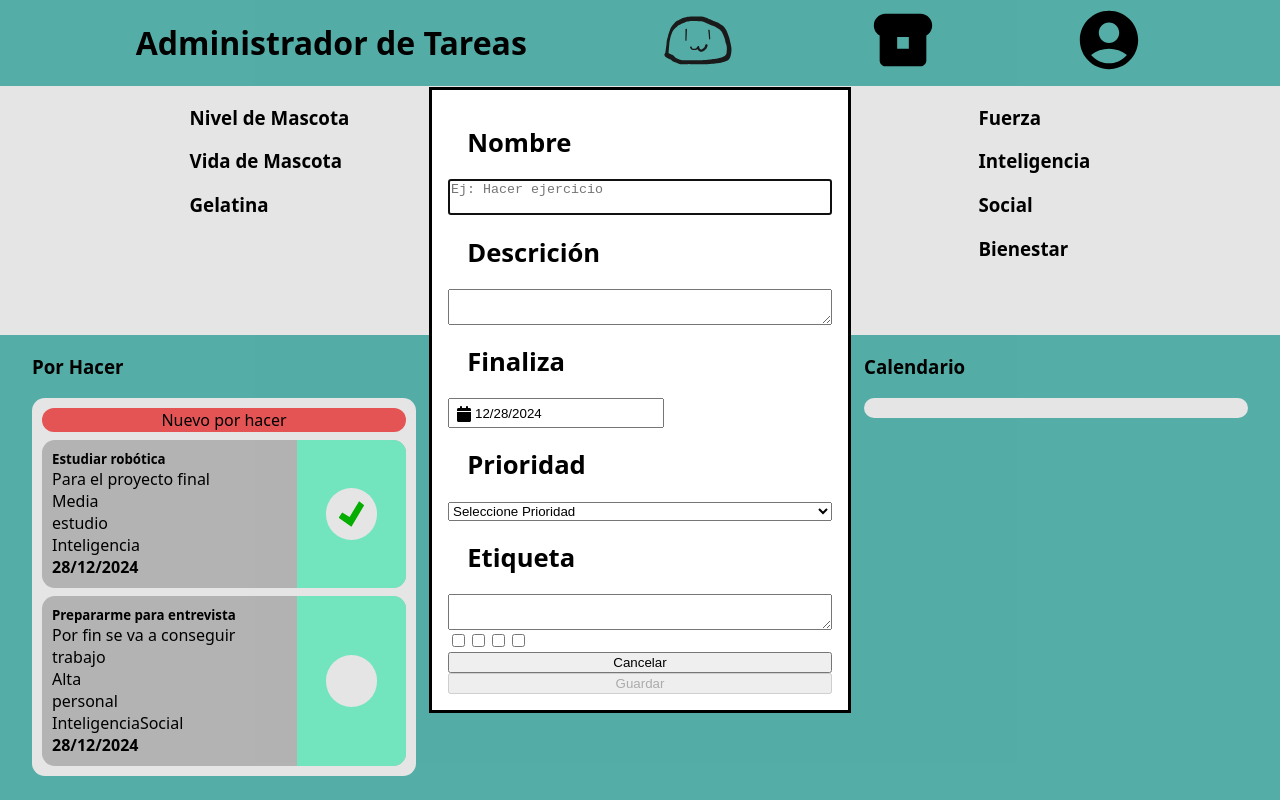
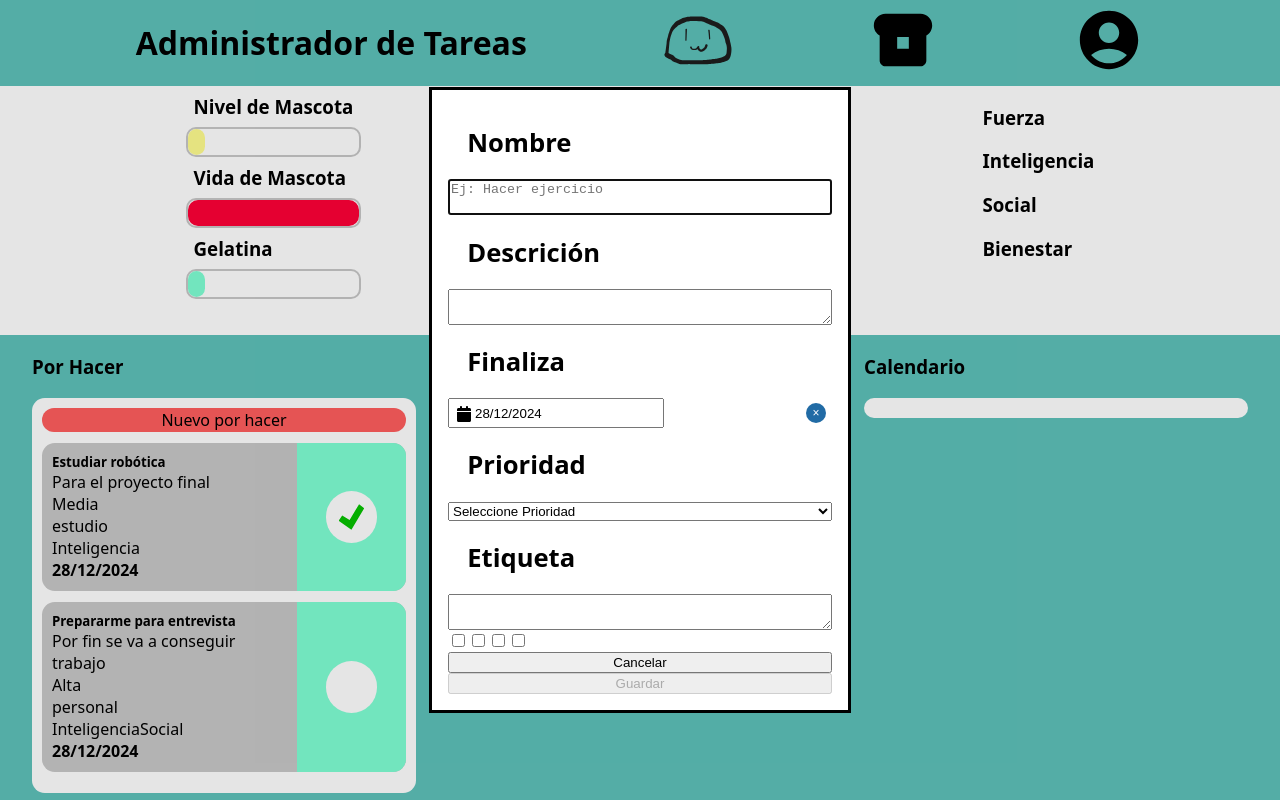
Before and after one commit to PancoBits/Habilo, a React (Vite) app: page / in a window 1280 px wide. Both pictures are taken after a click on the button "Nuevo por hacer". Built offline with nearby package versions, Linux system fonts and the light colour scheme.

Commit message:
Implement drag-and-drop functionality for the cards

```diff
--- a/src/App.css
+++ b/src/App.css
@@ -37,6 +37,41 @@ img{
     max-width: 250px;
 }
 
+#status h3{
+    margin: 1vh;
+}
+
+.status-bar {
+    width: 100%;
+    height: 30px;
+    background-color: #ffffff;
+    border-radius: 10px;
+    border: 2px solid #c7c7c7;
+    box-sizing: border-box;
+}
+
+#level {
+    width: 10%;
+    height: 100%;
+    background-color: #fffd8f;
+    border-radius: 10px;
+    box-sizing: border-box;
+}
+#life {
+    width: 100%;
+    height: 100%;
+    background-color: #ff0037;
+    border-radius: 10px;
+    box-sizing: border-box;
+}
+#gelatine {
+    width: 10%;
+    height: 100%;
+    background-color: aquamarine;
+    border-radius: 10px;
+    box-sizing: border-box;
+}
+
 #App-tracker {
     display: flex;
     width: 100%;
@@ -55,7 +90,6 @@ img{
     width: 30vw;
     height: fit-content;
     box-sizing: border-box;
-    gap: 0.5rem;
 }
 
 .Task{
@@ -64,6 +98,11 @@ img{
     display: flex;
     flex-direction: row;
     justify-content: space-between;
+}
+
+.Task.dragging{
+    opacity: 0.7;
+    border: 1px dashed #333;
 }
 
 .Task article{
@@ -141,3 +180,21 @@ img{
 .info-item #name{
     resize: none;
 }
+
+.da-show{
+    text-align: center;
+    line-height: 20vh;
+    border-radius: 1vw;
+    border: 2px dashed aquamarine;
+    padding: clamp(5px, 1.5vw, 10px);
+    margin: clamp(5px, 1.5vw, 10px);
+    height: 20vh;
+    opacity: 1;
+    transition: all 0.5s ease-in-out;
+}
+
+.da-notshow{
+    transition: all 0.5s ease-in-out;
+    font-size: 0.5rem;
+    opacity: 0;
+}
--- a/src/App.jsx
+++ b/src/App.jsx
@@ -2,7 +2,8 @@ import "./App.css"
 import { Card } from "./Card";
 import Task from "./components/TaskTarget"
 import DialogAdd from "./components/DialogAdd";
-import { useState, useRef } from "react";
+import DropArea from "./components/dropArea"
+import {Fragment,useState, useRef } from "react";
 
 /* eslint-disable react/prop-types */
 
@@ -12,11 +13,14 @@ const ButtonAdd = ({content,activateModal}) => {
     )
 };
 
-const ShowCards = ({data,modify}) => {
+const ShowCards = ({data,modify,activeCard,setActiveCard,onDrop}) => {
     const display = () => {
         return data.map(card =>
          (
-            <Task key={card.id} card={card} modify={modify}/>
+            <Fragment  key={card.id}>
+                <Task card={card} modify={modify} setActiveCard={setActiveCard}/>
+                <DropArea position={card.position+1} type={card.type} activeCard={activeCard} onDrop={() => onDrop(card.position+1,card.type)}></DropArea>
+            </Fragment>
         )
         )
     };
@@ -27,9 +31,12 @@ export function App(){
 
     const dialogModal = useRef();
     const [dialogOpen, setDialog] = useState(false)
+    const [startDate, setStartDate] = useState(new Date())
     const [isTask, setIsTask] = useState(false)
     const [isModified, setIsModified] = useState(false)
     const [actualCard, setActualCard] = useState(new Card())
+    const [activeCard, setActiveCard] = useState(null)
+
     const [habits, setHabits] = useState([new Card(
         0,
         "Leer un libro al mes",
@@ -39,29 +46,32 @@ export function App(){
         ["personal","habilidad"],
         ["Inteligencia", "Bienestar"],
         true,
-        "habit"
+        "habit",
+        0
     )])
 
     const [tasks, setTasks] = useState([new Card(
         0,
         "Estudiar robótica",
         "Para el proyecto final",
-        `${new Date().getDate()}/${new Date().getMonth() + 1}/${new Date().getFullYear()}`,
+        new Date(),
         "Media",
         ["estudio"],
         ["Inteligencia"],
         true,
-        "task"
+        "task",
+        0
     ),new Card(
         1,
         "Prepararme para entrevista",
         "Por fin se va a conseguir trabajo",
-        `${new Date().getDate()}/${new Date().getMonth() + 1}/${new Date().getFullYear()}`,
+        new Date(),
         "Alta",
         ["personal"],
         ["Inteligencia","Social"],
         false,
-        "task"
+        "task",
+        1
     )])
 
     const stats = [{
@@ -86,9 +96,7 @@ export function App(){
     const habitMessage = "Nuevo hábito"
 
     const activateModal = (content) => {
-        if(content === habitMessage) setIsTask(false)
-        else setIsTask(true)
-
+        content === habitMessage ? setIsTask(false) : setIsTask(true)
         setDialog(!dialogOpen);
         dialogModal.current.showModal();
     };
@@ -98,20 +106,22 @@ export function App(){
 
             if(event.type === "submit"){
                 event.preventDefault();
-                let id=0,date,type;
+                let id=0,date,type,position;
 
                 if(isTask){
                     tasks.forEach(task =>
-                    task.id>=id && (id=task.id+1)
+                        task.id>=id && (id=task.id+1)
                     )
-                    date = event.target.date.value;
+                    date = startDate;
                     type = "task";
+                    position = tasks.length;
                 }else{
                     habits.forEach(habit =>
                         habit.id>=id && (id=habit.id+1)
                     )
                     date = null;
                     type = "habit";
+                    position = habits.length;
                 }
 
                 const newCard = new Card(
@@ -123,18 +133,21 @@ export function App(){
                     event.target.tags.value.trim().split(",").map(e => e.trim()),
                     [].filter.call(event.target.stat,e => e.checked).map(element => element.value),
                     isModified ? actualCard.isFinished : false,
-                    type
+                    type,
+                    position
                 )
 
                 if(isModified){
                     isTask ? setTasks(tasks.map(task => task.id == actualCard.id ? newCard : task))
-                        : setHabits(habits.map(habit => habit.id == actualCard.id ? newCard : habit))
+                            : setHabits(habits.map(habit => habit.id == actualCard.id ? newCard : habit))
                 }
 
                 !isModified && (isTask ? setTasks(tasks.concat(newCard)) : setHabits(habits.concat(newCard)))
             }else{
-                isTask ? setTasks(tasks.filter((_,id) => id !== tasks.indexOf(actualCard)))
-                    : setHabits(habits.filter((_,id) => id !== habits.indexOf(actualCard)))
+                isTask ? setTasks(tasks.filter((_,id) => id !== tasks.indexOf(actualCard))
+                                        .map((task,i) => {task.setposition = i; return task}))
+                        : setHabits(habits.filter((_,id) => id !== habits.indexOf(actualCard))
+                                        .map((habit,i) => {habit.setposition = i; return habit}))
             }
         }
         setDialog(!dialogOpen)
@@ -144,18 +157,45 @@ export function App(){
     };
 
     const modifyCard = (card) => {
-        if(card.type === "task") setIsTask(true)
-        else setIsTask(false)
-
+        card.type === "task" ? setIsTask(true) : setIsTask(false)
         setActualCard(card);
         setIsModified(!isModified)
         setDialog(!dialogOpen);
         dialogModal.current.showModal();
     }
 
+    const onDrop = (position,cardType) => {
+        if(position !== activeCard.position && position !== activeCard.position+1){
+            let cardsChange = (cardType === "task") ? [...tasks] : [...habits]
+
+            cardsChange.splice(position,0,activeCard)
+            cardsChange.splice(cardsChange.findIndex((card,i) =>
+            card.id === activeCard.id ? (i!=position ? true : false) : false),1)
+
+            cardType === "task" ? setTasks(cardsChange.map((card,i) => {
+                                    card.setposition = i
+                                    return card
+                                }))
+                                : setHabits(cardsChange.map((card,i) => {
+                                    card.setposition = i
+                                    return card
+                                }))
+        }
+    }
+
     return(
         <>
-            <DialogAdd ref={dialogModal} dialogOpen={dialogOpen} closeModal={closeModal} isTask={isTask} isModified={isModified} actualCard={actualCard} stats={stats}/>
+            <DialogAdd
+                ref={dialogModal}
+                dialogOpen={dialogOpen}
+                closeModal={closeModal}
+                startDate={startDate}
+                setStartDate={setStartDate}
+                isTask={isTask}
+                isModified={isModified}
+                actualCard={actualCard}
+                stats={stats}
+            />
             <header id="App-header">
                 <h1>Administrador de Tareas</h1>
                 <div>
@@ -171,10 +211,19 @@ export function App(){
 
             <main>
                 <section className="App">
-                    <article>
+                    <article id="status">
                         <h3>Nivel de Mascota</h3>
+                        <div className="status-bar">
+                            <div id="level"></div>
+                        </div>
                         <h3>Vida de Mascota</h3>
+                        <div className="status-bar">
+                            <div id="life"></div>
+                        </div>
                         <h3>Gelatina</h3>
+                        <div className="status-bar">
+                            <div id="gelatine"></div>
+                        </div>
                     </article>
 
                     <article>
@@ -197,14 +246,16 @@ export function App(){
                         <h1>Por Hacer</h1>
                         <section id="at-box">
                             <ButtonAdd content={taskMessage} activateModal={activateModal}/>
-                            <ShowCards data={tasks} modify={modifyCard}/>
+                            <DropArea position={0} type={"task"} activeCard={activeCard} onDrop={() => onDrop(0,"task")}></DropArea>
+                            <ShowCards activeCard={activeCard} data={tasks} modify={modifyCard} setActiveCard={setActiveCard} onDrop={onDrop}/>
                         </section>
                     </article>
                     <article>
                         <h1>Hábitos</h1>
                         <section id="at-box">
                         <ButtonAdd content={habitMessage} activateModal={activateModal}/>
-                        <ShowCards data={habits} modify={modifyCard}/>
+                        <DropArea position={0} type={"habit"} activeCard={activeCard} onDrop={() => onDrop(0,"habit")}></DropArea>
+                        <ShowCards activeCard={activeCard} data={habits} modify={modifyCard} setActiveCard={setActiveCard} onDrop={onDrop}/>
                         </section>
                     </article>
                     <article>
--- a/src/Card.js
+++ b/src/Card.js
@@ -1,5 +1,5 @@
 export class Card{
-    constructor(id,name,description,due,priority,tags,stats,isFinished,type){
+    constructor(id,name,description,due,priority,tags,stats,isFinished,type,position){
         this.id = id;
         this.name = name;
         this.description = description;
@@ -9,9 +9,13 @@ export class Card{
         this.stats = stats;
         this.isFinished = isFinished;
         this.type = type;
+        this.position = position;
     }
 
-    set finished(isFinished){
+    set setfinished(isFinished){
         this.isFinished = isFinished;
     }
+    set setposition(position){
+        this.position = position;
+    }
 }
--- a/src/components/DialogAdd.jsx
+++ b/src/components/DialogAdd.jsx
@@ -1,15 +1,17 @@
 import { useState,forwardRef, useEffect } from "react";
-import DatePicker from "react-datepicker";
+import DatePicker, {registerLocale} from "react-datepicker";
 import "react-datepicker/dist/react-datepicker.css";
+import {es}from 'date-fns/locale';
+registerLocale("es",es)
+
 /* eslint-disable react/prop-types */
-const DialogAdd = forwardRef (function DialogAdd({closeModal,dialogOpen,isTask,isModified,actualCard,stats},ref) {
-    const [startDate, setStartDate] = useState(new Date());
+const DialogAdd = forwardRef (function DialogAdd({closeModal,dialogOpen,startDate,setStartDate,isTask,isModified,actualCard,stats},ref) {
     const [sendButton, setSendButton] = useState([false,false]);
     const [checkboxes,setCheckboxes] = useState(stats)
 
     useEffect(() => {
         if(actualCard.stats !== undefined){
-            setStartDate(new Date(actualCard.due))
+            setStartDate(actualCard.due)
             actualCard.stats.forEach(cardStat => {
                 setCheckboxes(checks => checks.map(stat =>
                     stat.name === cardStat ? {...stat,check:!stat.check} : stat
@@ -62,11 +64,21 @@ const DialogAdd = forwardRef (function DialogAdd({closeModal,dialogOpen,isTask,i
             <dialog ref={ref} className="add-item" onKeyDown={noExit}>
                 <form key={dialogOpen} onSubmit={sendForm} className="info-item">
                     <h1>Nombre</h1>
-                    <textarea id="name" autoFocus={true}  placeholder="Ej: Hacer ejercicio" onChange={isFilled} defaultValue={actualCard.name}></textarea>
+                    <textarea id="name" autoComplete="on" autoFocus placeholder="Ej: Hacer ejercicio" onChange={isFilled} defaultValue={actualCard.name}></textarea>
                     <h1>Descrición</h1>
                     <textarea id="description" defaultValue={actualCard.description}></textarea>
                     {isTask && <h1>Finaliza</h1>}
-                    {isTask && <DatePicker showIcon toggleCalendarOnIconClick selected={startDate} onChange={(date) => setStartDate(date)} id="date"/>}
+                    {isTask && <DatePicker
+                        id="date"
+                        showIcon
+                        toggleCalendarOnIconClick
+                        isClearable
+                        closeOnScroll={true}
+                        selected={startDate}
+                        onChange={(date) => setStartDate(date)}
+                        locale="es"
+                        dateFormat="dd/MM/yyyy"
+                        placeholderText="Sin fecha de finalización"/>}
                     <h1>Prioridad</h1>
 
                     <select name="priority" defaultValue={actualCard.priority}>
--- /dev/null
+++ b/src/components/dropArea.jsx
@@ -0,0 +1,22 @@
+import {useState} from "react";
+
+const DropArea = ({position,type,activeCard,onDrop}) => {
+    const [isDrop,setIsDrop] = useState(false)
+
+    const differentPosition = () => (position !== activeCard.position && position !== activeCard.position+1);
+    const sameType = (e) => (e.target.getAttribute('name') === activeCard.type);
+
+    return <div
+            name={type}
+            onDragEnter={e => differentPosition() && (sameType(e) && setIsDrop(true))}
+            onDragLeave={e => differentPosition() && (sameType(e) && setIsDrop(false))}
+            onDrop={e => { if(differentPosition() && sameType(e)){
+                            onDrop();
+                            setIsDrop(false)
+                        }}}
+            onDragOver={e => differentPosition() && (sameType(e) && e.preventDefault())}
+            className={isDrop ? "da-show" : "da-notshow"}>
+            Dejar aquí</div>
+}
+
+export default DropArea
```
Also changed, not shown: src/components/TaskTarget.jsx (+5 -5 lines).
